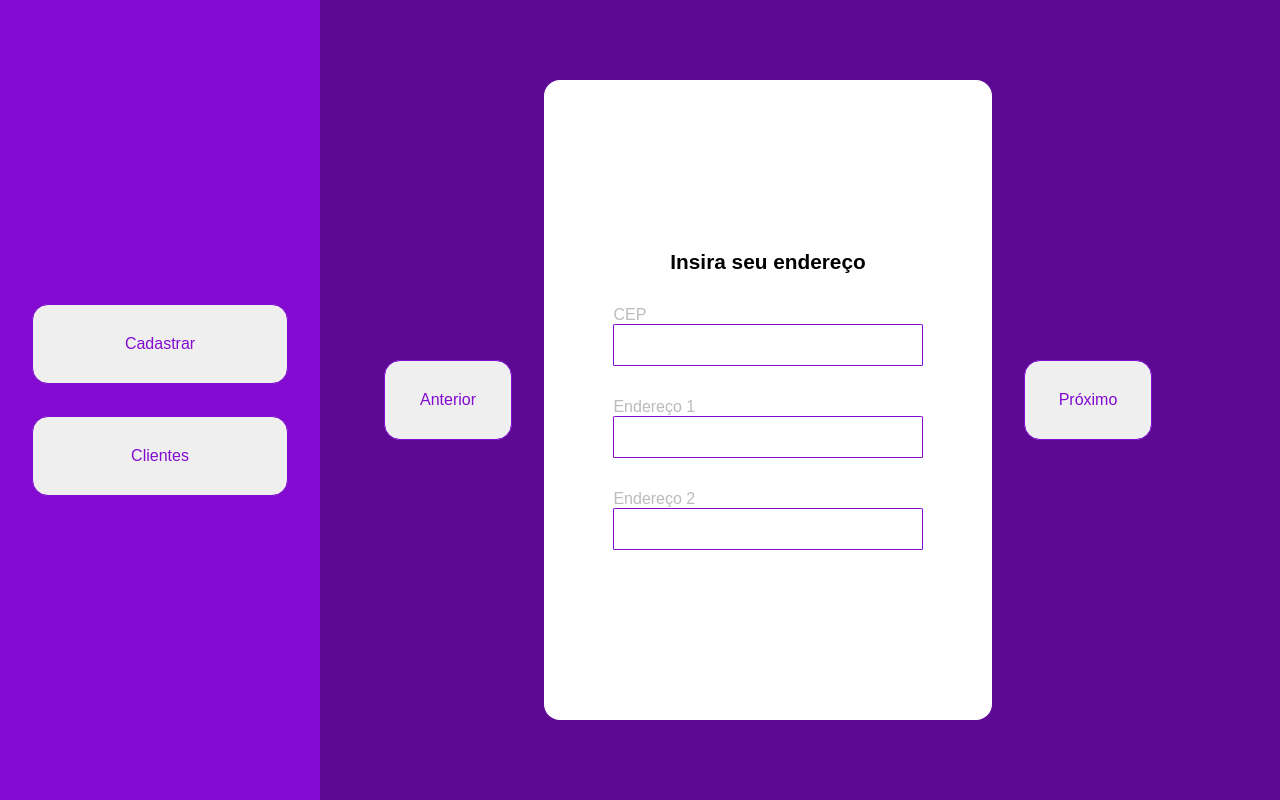
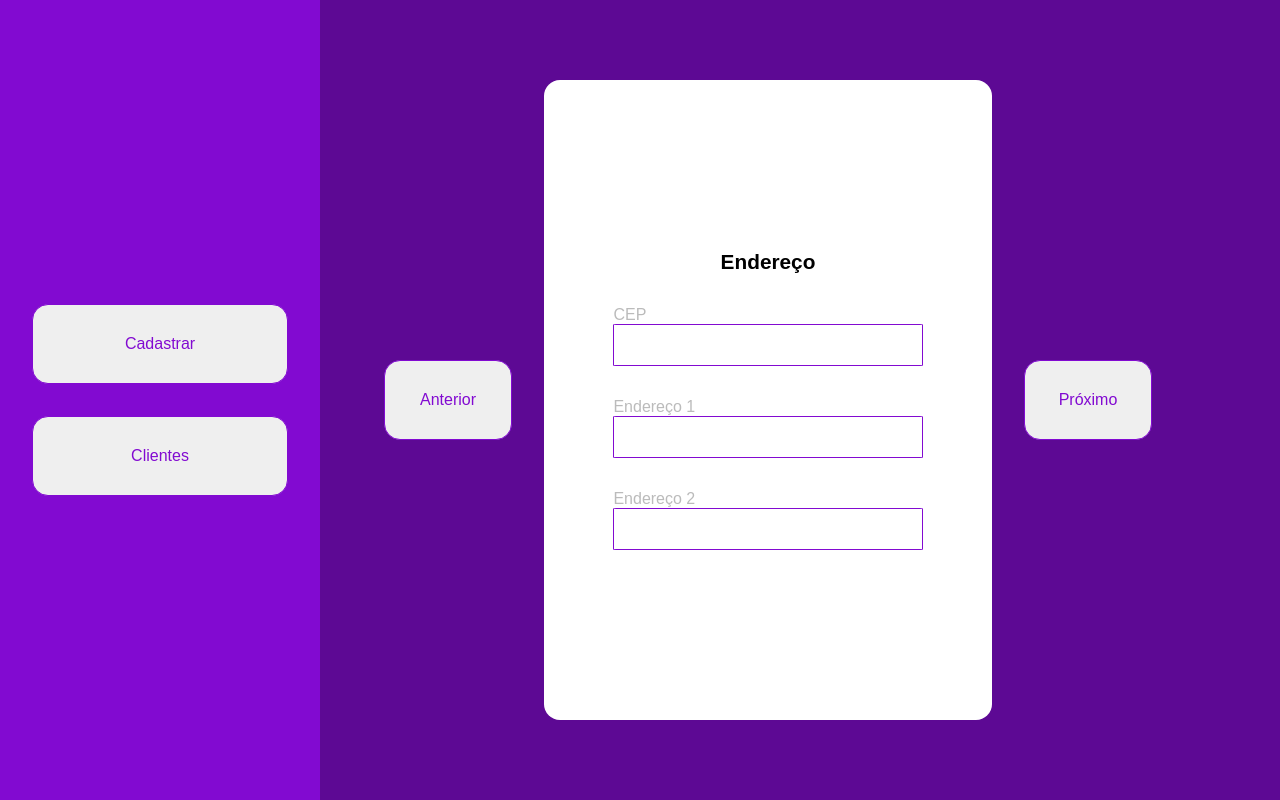
Before and after one commit to enricomartins018/mod5_venture_labs, a React (Vite) app: page / in a window 1280 px wide. Both pictures are taken after a click on the button "Próximo". Built offline with nearby package versions, Linux system fonts and the light colour scheme.

Commit message:
feat: Título finalizado.

```diff
--- a/src/Components/Cadastrar/FormMid/FormMid.jsx
+++ b/src/Components/Cadastrar/FormMid/FormMid.jsx
@@ -5,7 +5,7 @@ const FormMid = () => {
   return (
     <form className={S.form}>
       <div className={S.containerForm}>
-        <h4 className={S.titleForm}>Insira seu endereço</h4>
+        <h4 className={S.titleForm}>Endereço</h4>
         <div className={S.cep}>
           <label>CEP</label>
           <input className={S.inputPattern} name="CEP" id="CEP" required pattern="\d{5}-\d{3}" />
```
